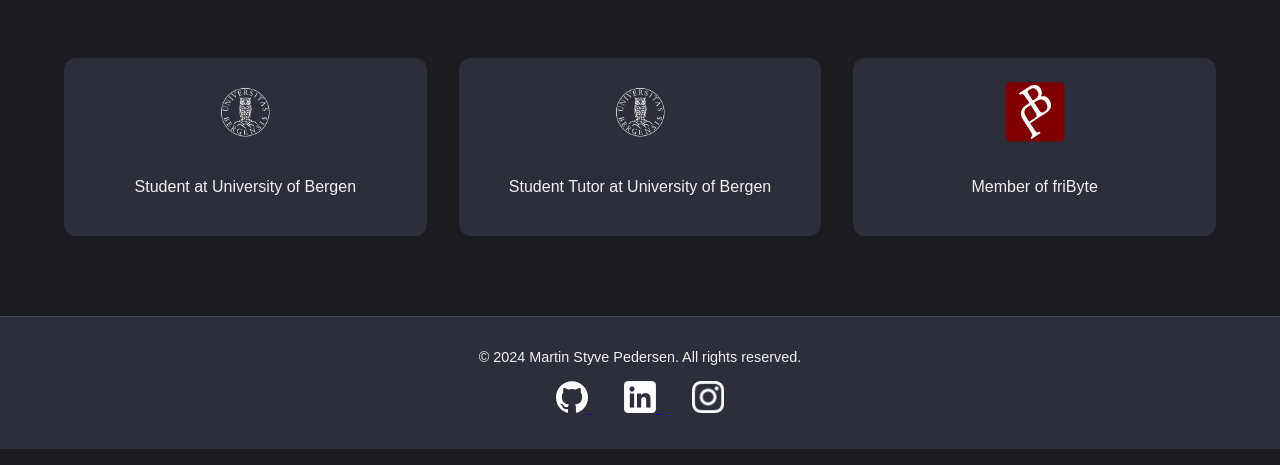
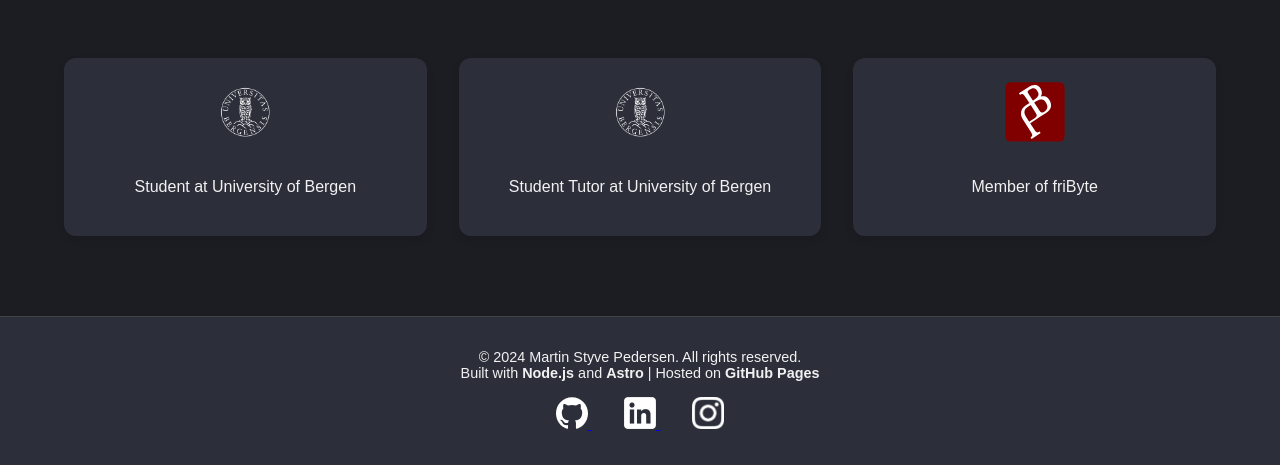
Before and after one commit to martinstyve/martinstyve.github.io, an Astro site: page / in a window 1280 px wide. Shown: the part 815-1280 px from the top of the page. Built offline with nearby package versions, Linux system fonts and the light colour scheme; Astro itself is replaced by a stand-in of ours.

Commit message:
added build description on footer

```diff
--- a/src/components/Footer.astro
+++ b/src/components/Footer.astro
@@ -1,6 +1,7 @@
 <footer>
   <div class="footer-content">
     <p>&copy; {new Date().getFullYear()} Martin Styve Pedersen. All rights reserved.</p>
+    <p>Built with <strong>Node.js</strong> and <strong>Astro</strong> | Hosted on <strong>GitHub Pages</strong></p>
     <div class="footer-links">
       <a href="https://github.com/martinstyve" target="_blank" aria-label="GitHub">
         <img src="/logos/GitHub_logo.svg" alt="GitHub" class="footer-icon" />
```
